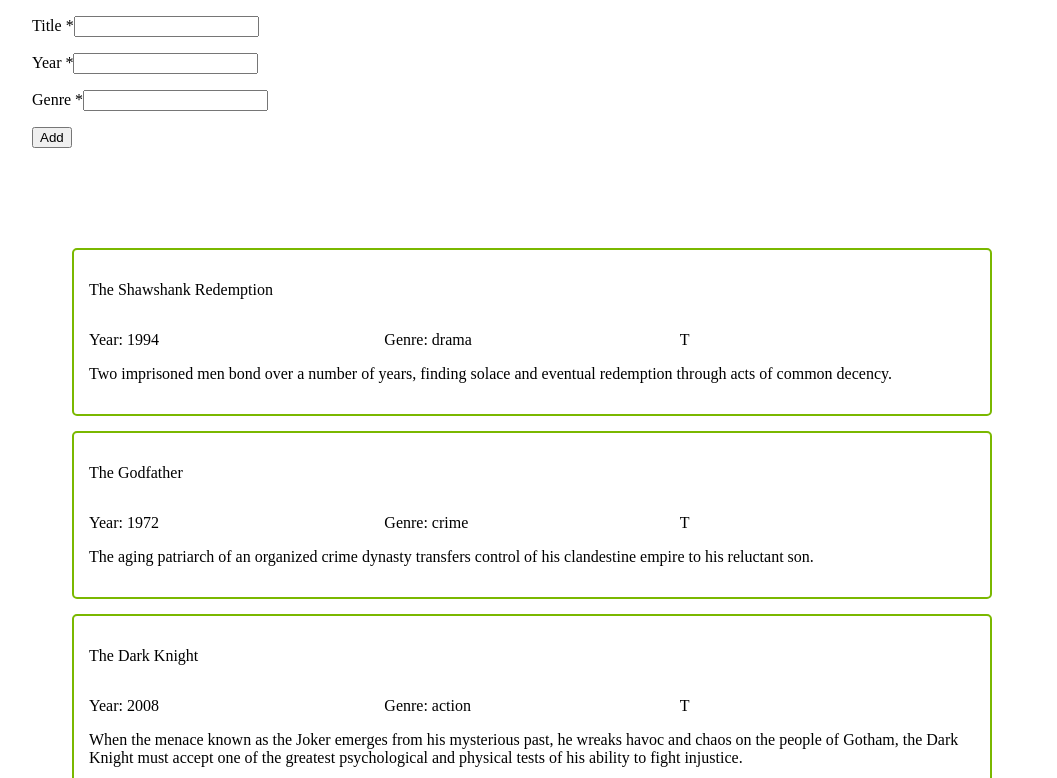
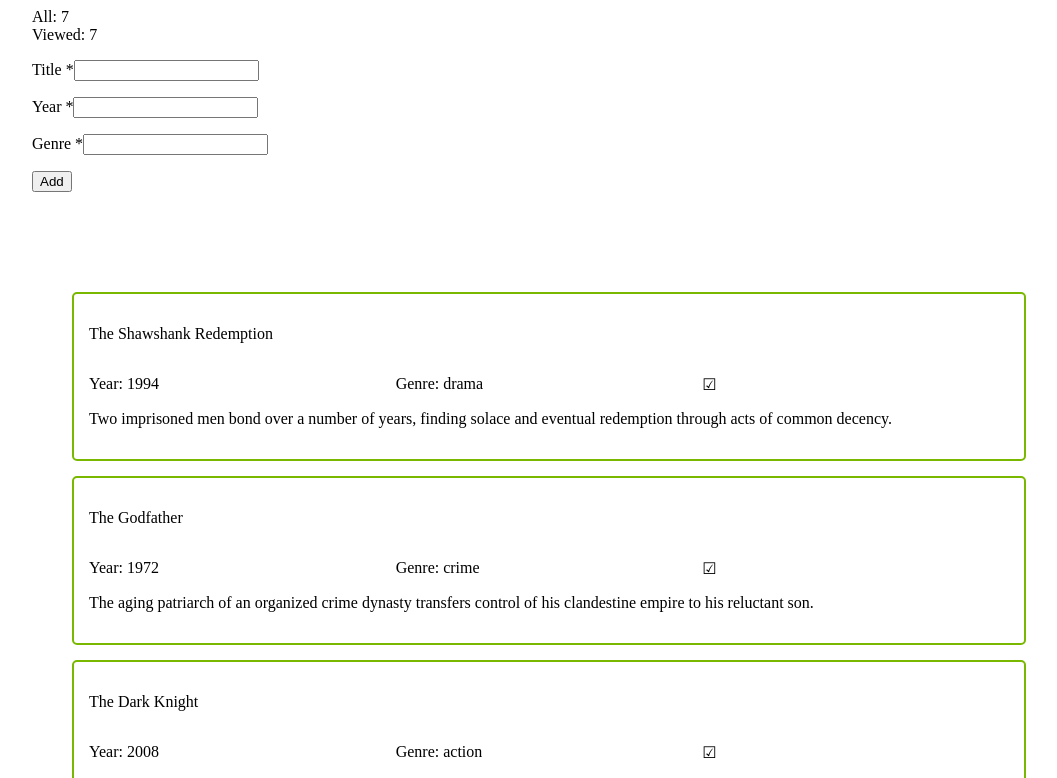
Before and after one commit to spieszku/fe_patronage_2018_task_3, a React (Create React App) app: page / in a window 1280 px wide. Shown: the top 778 px of the page, without its empty margins (128-1185 px from the left). Built offline with nearby package versions, Linux system fonts and the light colour scheme; the HTML template or start-up script is replaced by a standard one.

Commit message:
Add Counter component and handle updating status

```diff
--- a/src/App.css
+++ b/src/App.css
@@ -15,6 +15,8 @@
     list-style: none;
     border-radius: 5px;
     transition: all 0.5s;
+    float: left;
+    width: 100%;
 }
 
 .movie-item:hover {
--- a/src/App.js
+++ b/src/App.js
@@ -3,6 +3,7 @@
 import MovieList from './MoviesList';
 import MovieForm from './MovieForm';
 import MoviesStorage from './MoviesStorage';
+import Counter from './Counter.js';
 
 let moviesStorage = new MoviesStorage();
 
@@ -27,12 +28,30 @@
         moviesStorage.set(movieItem);
     }
 
+    setCounter () {
+        moviesStorage.length();
+    }
+    changeMovieStatus(id) {
+        const movies = this.state.movies.slice();
+        let changedMovie = moviesStorage.get(id);
+        if (changedMovie.seen === 'T') {
+            changedMovie.seen = 'F';
+        }
+        else if (changedMovie.seen === 'F') {
+            changedMovie.seen = 'T';
+        }
+        moviesStorage.set(changedMovie, changedMovie.id);
+        this.setState({movies: movies});
+    }
+
   render() {
     const movies = this.state.movies;
+      const countAll = this.state.movies.length;
     return (
         <div className="container">
+            <Counter countAll={countAll} />
             <MovieForm formSubmit={this.addNewMovie} />
-            <MovieList movies={movies} />
+            <MovieList movies={movies} changeMovieStatus={this.changeMovieStatus.bind(this)} />
         </div>
     );
   }
--- /dev/null
+++ b/src/Counter.js
@@ -0,0 +1,12 @@
+import React from 'react';
+
+export default class Counter extends React.Component {
+    render () {
+        return (
+            <div>
+                <div>All: {this.props.countAll}</div>
+                <div>Viewed: {this.props.countAll}</div>
+            </div>
+        )
+    }
+}
--- a/src/MovieItem.js
+++ b/src/MovieItem.js
@@ -2,14 +2,26 @@
 
 export default class MovieItem extends React.Component {
     render() {
+        const symbolTrue = "☑";
+        const symbolFalse = "☒";
+        let symbol;
+        if(this.props.seen === 'T') {
+            symbol = symbolTrue;
+        }
+        else {
+            symbol = symbolFalse;
+        }
         return (
             <li className="movie-item" id={this.props.id}>
                 <p>{this.props.title}</p>
                 <p className="col-3">Year: {this.props.year}</p>
                 <p className="col-3">Genre: {this.props.genre}</p>
-                <p className="col-3 movie-status">{this.props.seen}</p>
+                <p className="col-3 movie-status" onClick={this.changeStatus.bind(this)}>{symbol}</p>
                 <p>{this.props.summary}</p>
             </li>
         );
     }
+    changeStatus () {
+        this.props.handleStatus(this.props.id);
+    }
 }
--- a/src/MoviesList.js
+++ b/src/MoviesList.js
@@ -9,7 +9,9 @@
                 <ul className="moviesList">
                 {this.props.movies.map(movie =>
                     <MovieItem
+                        handleStatus={this.props.changeMovieStatus}
                         key={movie.id}
+                        id={movie.id}
                         title={movie.title}
                         year={movie.year}
                         genre={movie.genre}
```
